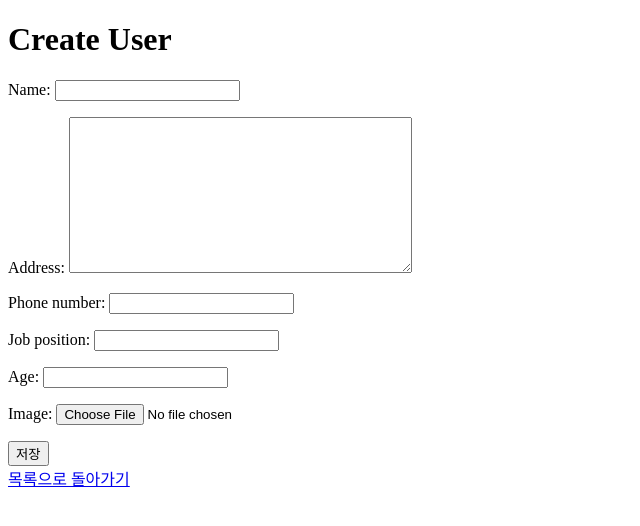
After one commit to juncheoll/DjangoProject, a Django app: page /users/create/ in a window 1280 px wide. The commit adds this page. Shown: the top 526 px of the page, without its empty margins (0-640 px from the left). Run offline with Django 4.2, Linux system fonts and the light colour scheme.

Commit message:
이미지 수정 구현 시도중

```diff
--- a/RESTfulAPI/RESTfulAPI/settings.py
+++ b/RESTfulAPI/RESTfulAPI/settings.py
@@ -11,6 +11,8 @@ https://docs.djangoproject.com/en/4.2/ref/settings/
 """
 
 from pathlib import Path
+
+import os
 
 # Build paths inside the project like this: BASE_DIR / 'subdir'.
 BASE_DIR = Path(__file__).resolve().parent.parent
@@ -130,3 +132,6 @@ STATIC_URL = 'static/'
 # https://docs.djangoproject.com/en/4.2/ref/settings/#default-auto-field
 
 DEFAULT_AUTO_FIELD = 'django.db.models.BigAutoField'
+
+MEDIA_URL = '/media/'
+MEDIA_ROOT = os.path.join(BASE_DIR, 'media')
--- a/RESTfulAPI/RESTfulAPI/urls.py
+++ b/RESTfulAPI/RESTfulAPI/urls.py
@@ -19,12 +19,19 @@ from django.urls import path, include
 from rest_framework import routers, serializers, viewsets
 from dataTest import views
 
+from django.conf import settings
+from django.conf.urls.static import static
+
 
 
 urlpatterns = [
     path('admin/', admin.site.urls),
     path('api-auth/', include('rest_framework.urls')),
     path('users/', views.user_list, name='user_list'),
+    path('users/create/', views.user_create, name='user_create'),
     path('users/<int:pk>',views.user_select, name='user_select'),
-    path('users/<int:pk>/edit/', views.user_edit, name='user_edit'),
+    path('users/edit/<int:pk>/', views.user_edit, name='user_edit'),
 ]
+
+if settings.DEBUG:
+    urlpatterns += static(settings.MEDIA_URL, document_root=settings.MEDIA_ROOT)
--- a/RESTfulAPI/dataTest/forms.py
+++ b/RESTfulAPI/dataTest/forms.py
@@ -4,4 +4,4 @@ from .models import Users
 class UserEditForm(forms.ModelForm):
     class Meta:
         model = Users
-        fields = ['name', 'address', 'phone_number', 'job_position', 'age']
+        fields = ['name', 'address', 'phone_number', 'job_position', 'age', 'image']
--- a/RESTfulAPI/dataTest/models.py
+++ b/RESTfulAPI/dataTest/models.py
@@ -9,5 +9,6 @@ class Users(models.Model):
     job_position = models.CharField(max_length=10)
     age = models.IntegerField(max_length=5)
     dateTimeOfPosting = models.DateTimeField(auto_now_add=True)
+    image = models.ImageField(upload_to='user_image/', null=True, blank=True)
     class Meta:
         ordering = ["dateTimeOfPosting"]
--- /dev/null
+++ b/RESTfulAPI/dataTest/templates/dataTest/user_create.html
@@ -0,0 +1,21 @@
+<!-- dataTest/templates/dataTest/user_create.html -->
+
+<!DOCTYPE html>
+<html>
+<head>
+    <title>Create User</title>
+</head>
+<body>
+    <h1>Create User</h1>
+
+    <form method="post" enctype="multipart/form-data">
+        {% csrf_token %}
+
+        {{ form.as_p }} <!-- 모든 폼 필드를 자동으로 렌더링 -->
+
+        <button type="submit">저장</button>
+    </form>
+
+    <a href="{% url 'user_list' %}">목록으로 돌아가기</a> <!-- 목록 페이지로 돌아가는 링크 -->
+</body>
+</html>
--- a/RESTfulAPI/dataTest/views.py
+++ b/RESTfulAPI/dataTest/views.py
@@ -48,10 +48,23 @@ def user_edit(request, pk):
     user = get_object_or_404(Users, pk=pk)
 
     if request.method == "POST":
-        form = UserEditForm(request.POST, instance=user)
+        form = UserEditForm(request.POST, request.FILES, instance=user)
         if form.is_valid():
             form.save()
             return redirect('user_list')
 
     context = {'user': user, 'form' : form}
     return render(request, 'dataTest/user_edit.html', context)
+
+
+def user_create(request):
+    if request.method == "POST":
+        form = UserEditForm(request.POST, request.FILES)
+        if form.is_valid():
+            form.save()
+            return redirect('user_list')  # 사용자 추가 후 목록 페이지로 리디렉션
+    else:
+        form = UserEditForm()
+
+    context = {'form': form}
+    return render(request, 'dataTest/user_create.html', context)
```
Also changed, not shown: RESTfulAPI/dataTest/templates/dataTest/user_edit.html (+11 -2 lines), RESTfulAPI/dataTest/templates/dataTest/user_list.html (+11 -1 lines), RESTfulAPI/dataTest/migrations/0004_users_image.py (added), RESTfulAPI/db.sqlite3, RESTfulAPI/media/user_image/butterflies-1127666_1920.jpg (added), RESTfulAPI/media/user_image/cats-eyes-2944820_1920.jpg (added), RESTfulAPI/media/user_image/cats-eyes-2944820_1920_dNphGmK.jpg (added), RESTfulAPI/media/user_image/maine-coon-694730_1920.jpg (added), RESTfulAPI/media/user_image/maine-coon-694730_1920_W5ey4ko.jpg (added).
